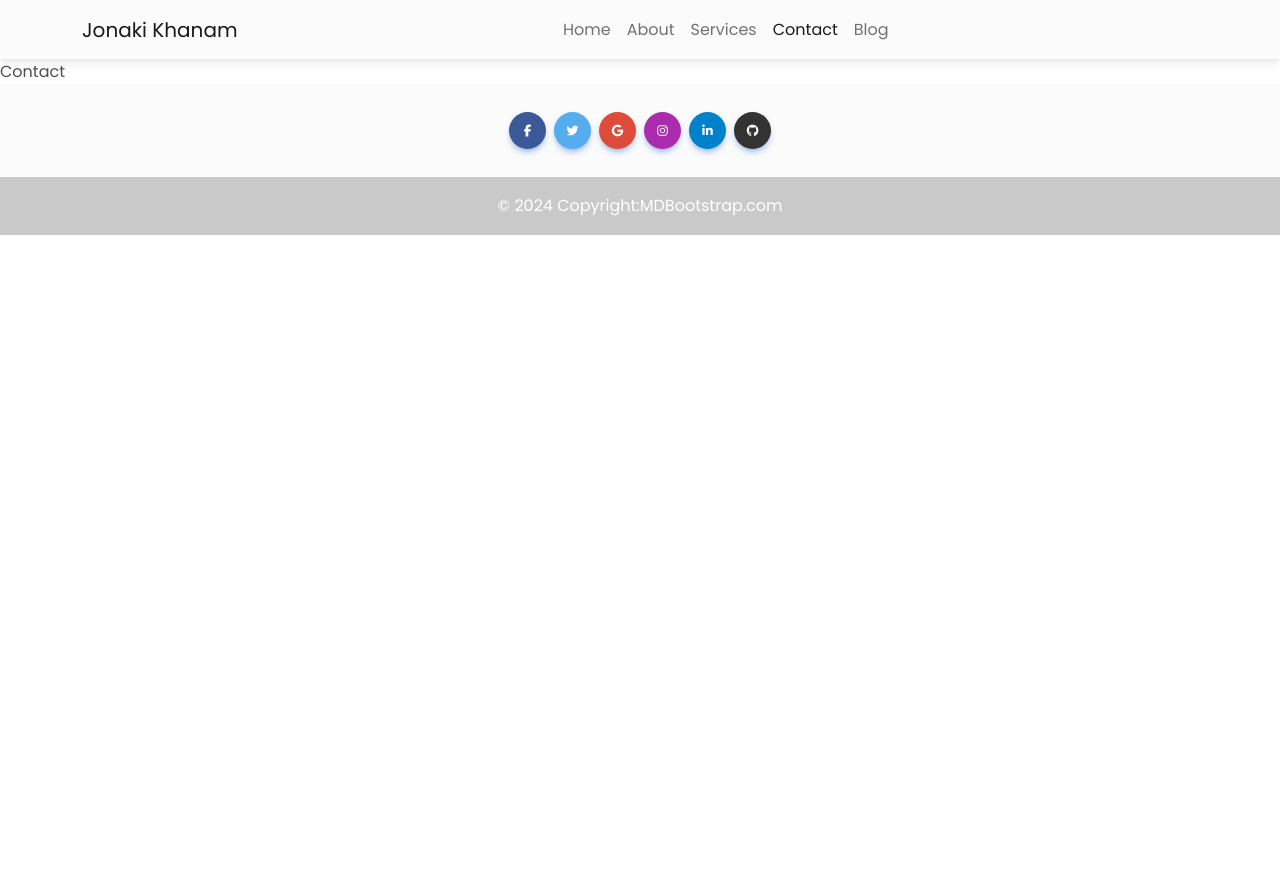
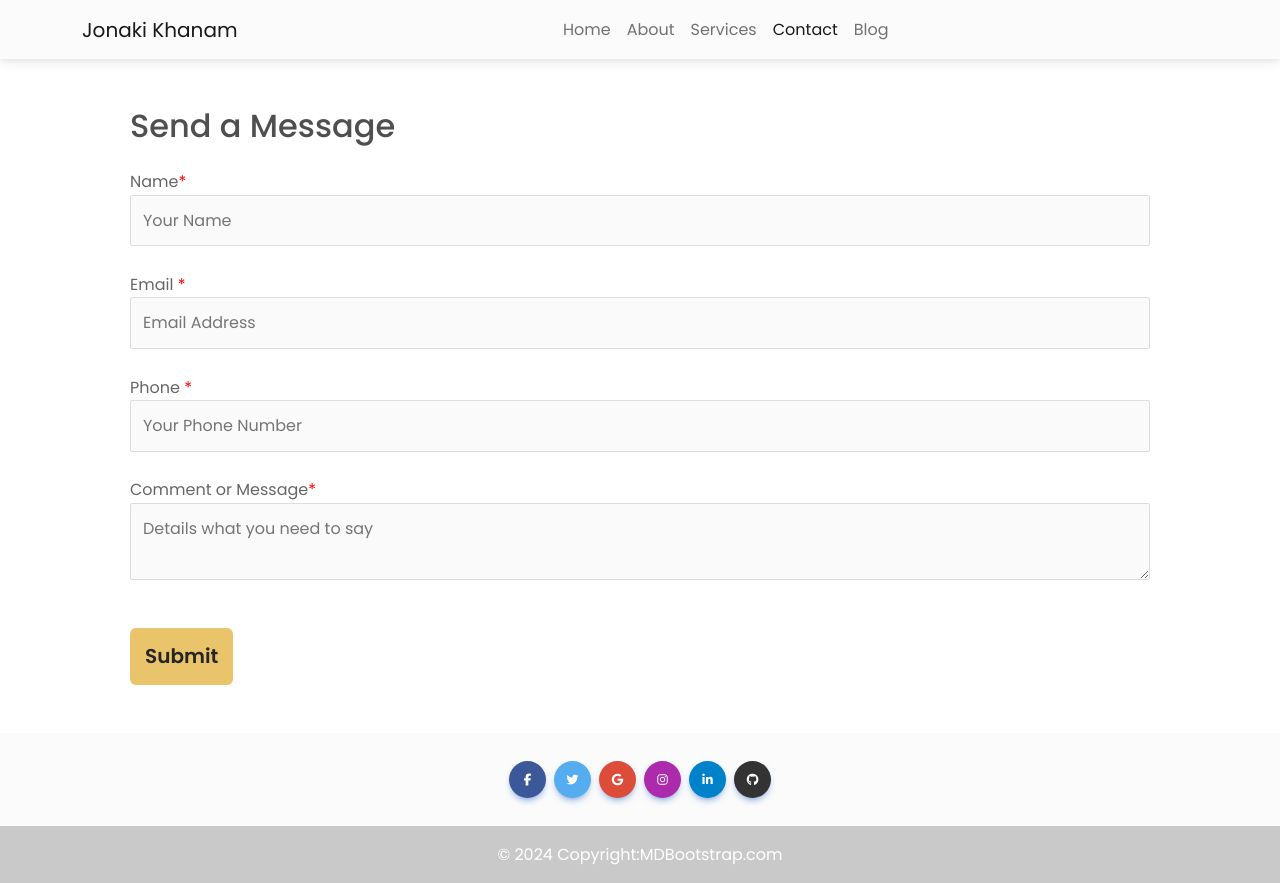
Before and after one commit to Mostafa-Rayhan/Jonaki-Portfolio, a React (Create React App) app: page /contact in a window 1280 px wide. Before the commit the page ends 800 px from the top, so only its background shows below. Built offline with nearby package versions, Linux system fonts and the light colour scheme.

Commit message:
contact form

```diff
--- a/src/App.js
+++ b/src/App.js
@@ -3,7 +3,7 @@
 import Home from "./pages/Home/HomePage";
 import About from "./pages/About/About";
 import Services from "./pages/Services/Services";
-import Contact from "./pages/Contact/Contact";
+import Contact from "./pages/Contact/ContactPage";
 import "./App.css";
 import Footer from './components/Footer/Footer'
 
--- /dev/null
+++ b/src/components/Contact/Contact.js
@@ -0,0 +1,84 @@
+import React from 'react'
+import "../../styles/ContactPage.css"
+
+const Contact = () => {
+  return (
+    <div className="container">
+      {/* <div className="text-center">
+        <h1>Contact Us</h1>
+        <p>Contact us for any query</p>
+      </div> */}
+      <div className="formBackground">
+        <div>
+          <div className="mb-4">
+            <h2>Send a Message</h2>
+          </div>
+          <div>
+            <div>
+              <div>
+                <div>
+                  <form>
+                    <div className="formInfo">
+                      <label>
+                        Name
+                        <span className="required_label">*</span>
+                      </label>
+                      <br />
+                      <input
+                        className="inputForm"
+                        id="name"
+                        required
+                        type="text"
+                        placeholder="Your Name"
+                      />
+                      <br />
+                      <label for="exampleInputEmail1">
+                        Email <span className="required_label">*</span>
+                      </label>
+                      <br />
+                      <input
+                        className="inputForm"
+                        type="email"
+                        placeholder="Email Address"
+                        required
+                      />
+                      <br />
+                      <label>
+                        Phone <span className="required_label">*</span>
+                      </label>
+                      <br />
+                      <input
+                        className="inputForm"
+                        type="number"
+                        placeholder="Your Phone Number"
+                        required
+                      />
+                      <br />
+                      <label>
+                        Comment or Message
+                        <span className="required_label">*</span>
+                      </label>
+                      <br />
+                      <textarea
+                        name="comment"
+                        id="comment"
+                        className="inputForm"
+                        placeholder="Details what you need to say"
+                        required
+                      />
+                      <div className="mt-5">
+                        <button className="button">Submit</button>
+                      </div>
+                    </div>
+                  </form>
+                </div>
+              </div>
+            </div>
+          </div>
+        </div>
+      </div>
+    </div>
+  )
+}
+
+export default Contact
--- a/src/pages/Contact/Contact.js
+++ /dev/null
@@ -1,9 +0,0 @@
-import React from 'react'
-
-const Contact = () => {
-  return (
-    <div>Contact</div>
-  )
-}
-
-export default Contact
--- /dev/null
+++ b/src/pages/Contact/ContactPage.js
@@ -0,0 +1,12 @@
+import React from 'react'
+import Contact from '../../components/Contact/Contact'
+
+const ContactPage = () => {
+  return (
+    <div>
+        <Contact />
+    </div>
+  )
+}
+
+export default ContactPage
--- /dev/null
+++ b/src/styles/ContactPage.css
@@ -0,0 +1,56 @@
+.formBackground {
+    background-color: white;
+    border-radius: 16px 16px 16px 16px;
+    padding: 48px;
+    border-width: 1px;
+  }
+  .textWrapper {
+    padding-bottom: 15px;
+  }
+  .contentWrapper {
+    margin: 20px;
+  }
+  .iconPadding {
+    padding-top: 5px;
+  }
+  .socialSection {
+    border-top: 2px solid black;
+    width: 70%;
+  }
+  .formInfo {
+    color: #666;
+  }
+  .inputForm {
+    color: black;
+    width: 100%;
+    display: block;
+    background-color: #fafafa;
+    padding: 0.75em;
+    height: auto;
+    border-width: 1px;
+    border-style: solid;
+    border-color: #dddddd;
+    box-shadow: none;
+    border-radius: 2px;
+    transition: all 0.2s linear;
+  }
+  .required_label {
+    color: red;
+    font-weight: normal;
+  }
+  .button {
+    background: #e9c46a;
+    font-family: "Poppins";
+    font-style: normal;
+    font-weight: 600;
+    font-size: 20px;
+    line-height: 132.69%;
+    justify-content: end;
+    color: #252525;
+    border-radius: 6px;
+    border: none;
+    padding: 15px;
+  }
+  .link:hover {
+    background-color: #e9c46a;
+  }
```
